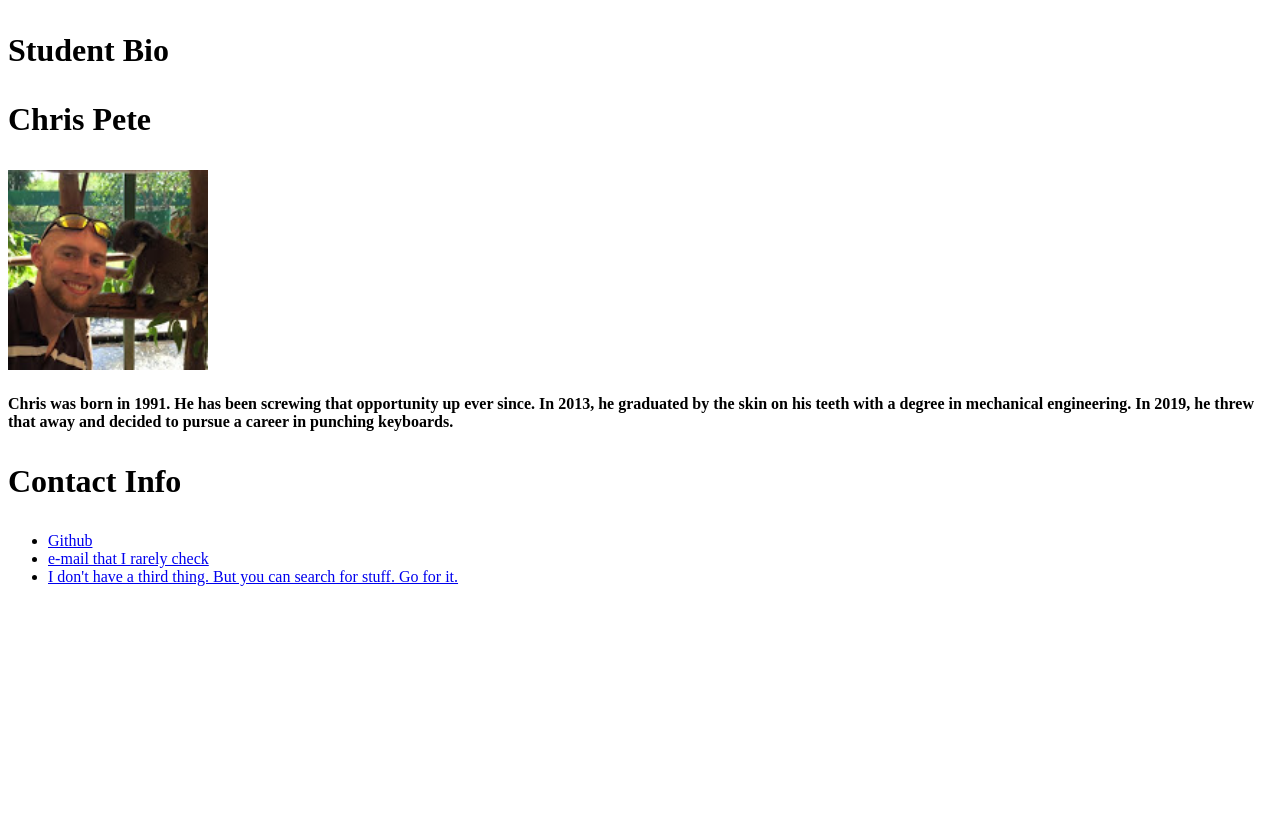
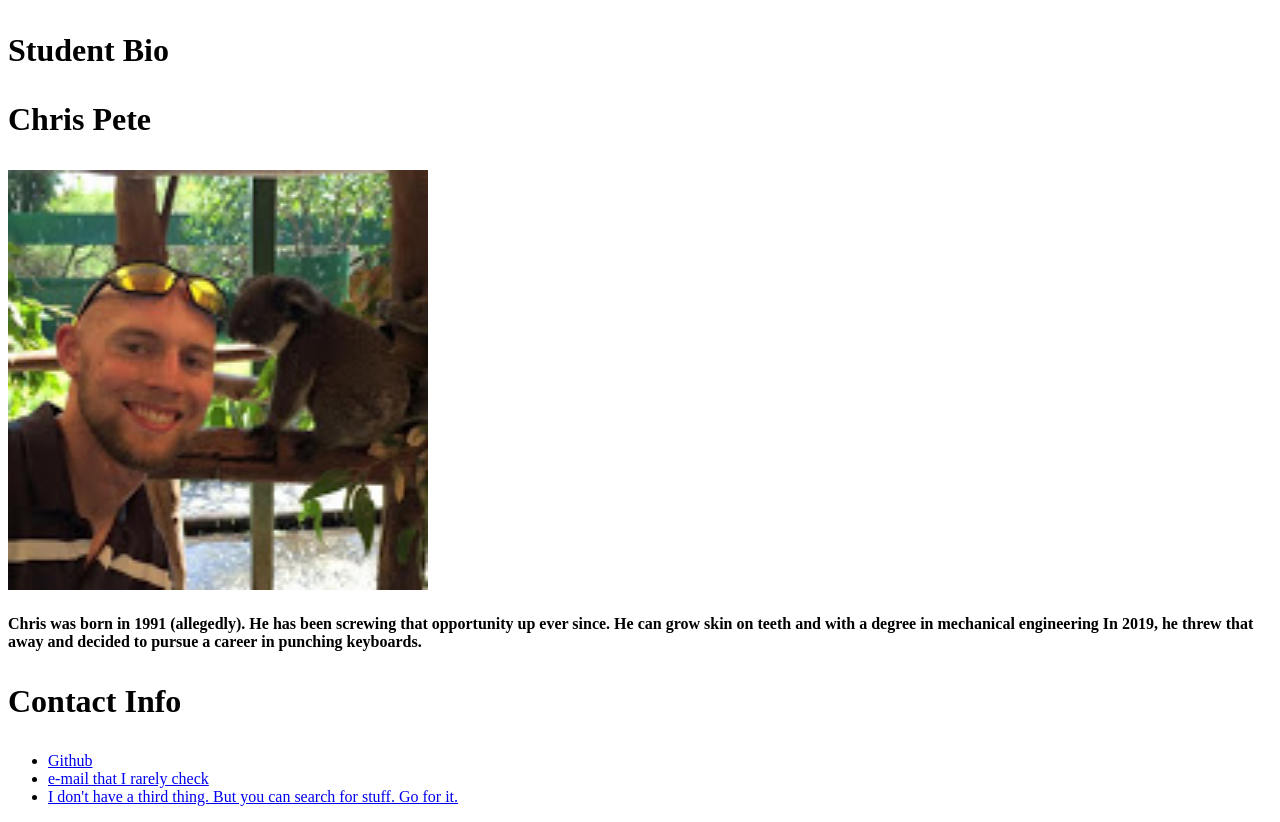
Before and after one commit to davemeneses/second_Classwork, a plain HTML site: page index.html in a window 1280 px wide. Before the commit the page ends 800 px from the top, so only its background shows below. Drawn offline with Linux system fonts and the light colour scheme.

Commit message:
updated bio to correct information

```diff
--- a/index.html
+++ b/index.html
@@ -17,11 +17,11 @@
             Chris Pete
         </p>
     </h1>
-    <img src="google profile.jpg" alt="Sexy Beast" height=200 width=200>
+    <img src="google profile.jpg" alt="The Beast" height=420 width=420>
 
     <h4>
         <p>
-            Chris was born in 1991. He has been screwing that opportunity up ever since. In 2013, he graduated by the skin on his teeth with a degree in mechanical engineering. In 2019, he threw that away and decided to pursue a career in punching keyboards.
+            Chris was born in 1991 (allegedly). He has been screwing that opportunity up ever since. He can grow skin on teeth and with a degree in mechanical engineering  In 2019, he threw that away and decided to pursue a career in punching keyboards.
         </p>
     </h4>
     <h1>
```
